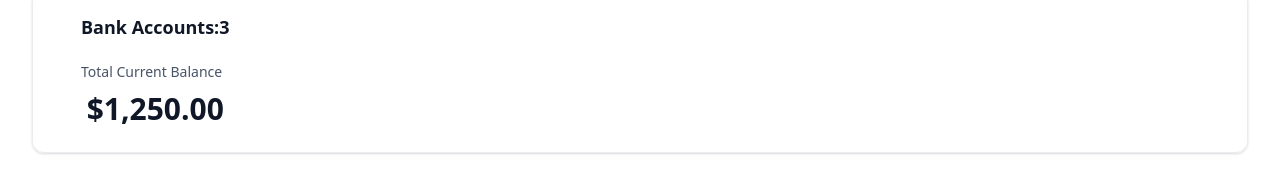
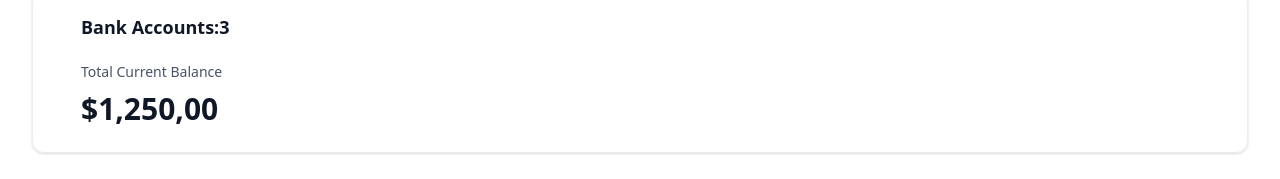
Before and after one commit to Jeffreyai7/mybankapp, a Next.js app: page / in a window 1280 px wide. Shown: the part 113-292 px from the top of the page. Built offline with nearby package versions, Linux system fonts and the light colour scheme.

Commit message:
implement countup functionality

```diff
--- /dev/null
+++ b/components/AnimatedCounter.tsx
@@ -0,0 +1,13 @@
+"use client";
+import React from "react";
+import CountUp from "react-countup";
+
+const AnimatedCounter = ({ amount }: { amount: number }) => {
+  return (
+    <div className="w-full">
+      <CountUp end={amount} prefix="$" decimal="," decimals={2} />
+    </div>
+  );
+};
+
+export default AnimatedCounter;
--- a/components/TotalBalanceBox.tsx
+++ b/components/TotalBalanceBox.tsx
@@ -1,5 +1,6 @@
 import { formatAmount } from "@/lib/utils";
 import React from "react";
+import AnimatedCounter from "./AnimatedCounter";
 
 const TotalBalanceBox = ({
   accounts = [],
@@ -15,7 +16,7 @@
           <p className="total-balance-label">Total Current Balance</p>
           <p className="total-balance-amount flex-center gap-2">
             {" "}
-            {formatAmount(totalCurrentBalance)}{" "}
+            <AnimatedCounter amount={totalCurrentBalance} />
           </p>
         </div>
       </div>
--- a/package.json
+++ b/package.json
@@ -16,6 +16,7 @@
     "next": "15.1.6",
     "query-string": "^9.1.1",
     "react": "^19.0.0",
+    "react-countup": "^6.5.3",
     "react-dom": "^19.0.0",
     "tailwind-merge": "^2.6.0",
     "tailwindcss-animate": "^1.0.7"
```
Also changed, not shown: 1 other file (tests, documents, lock files or other folders).
